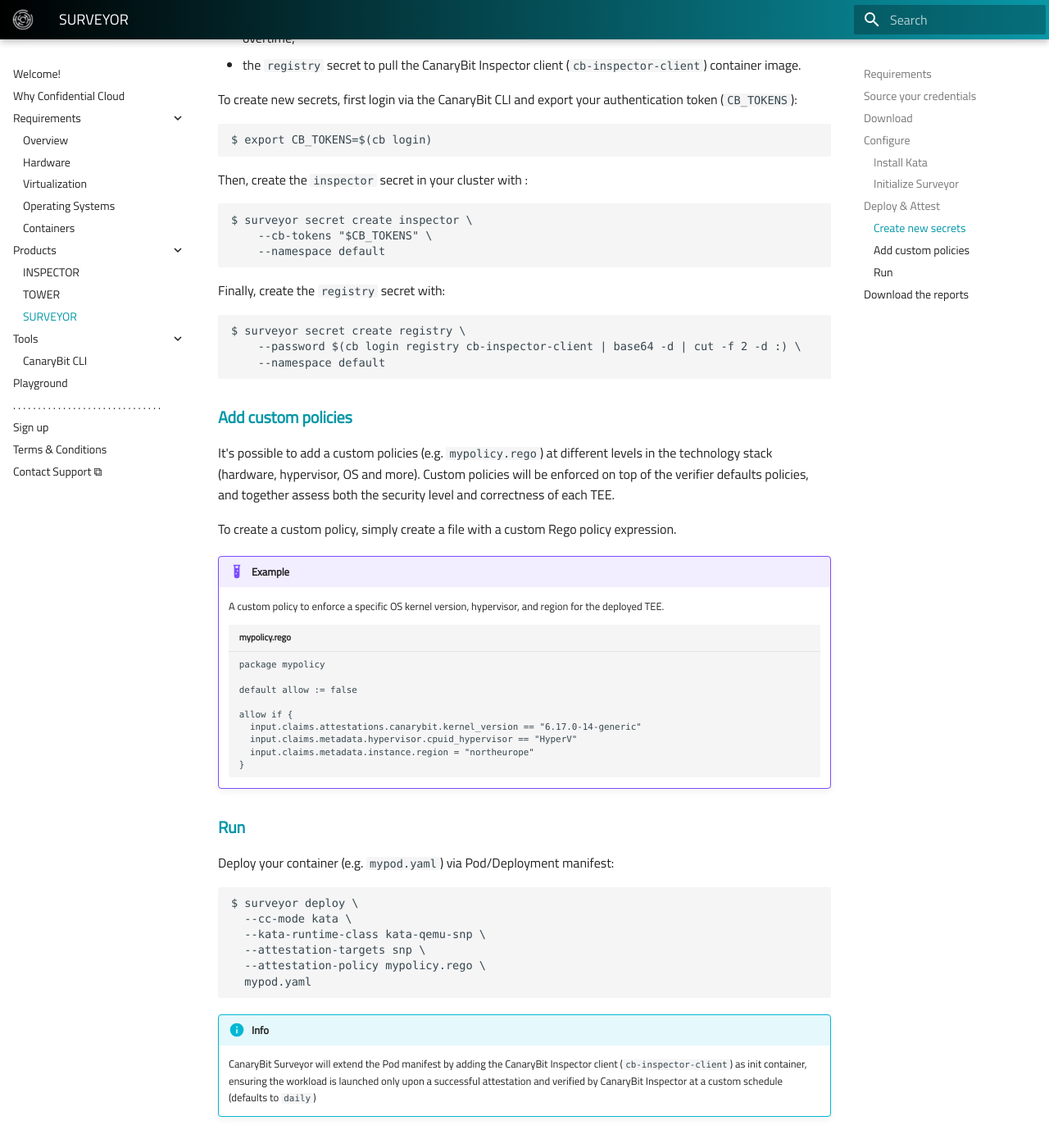
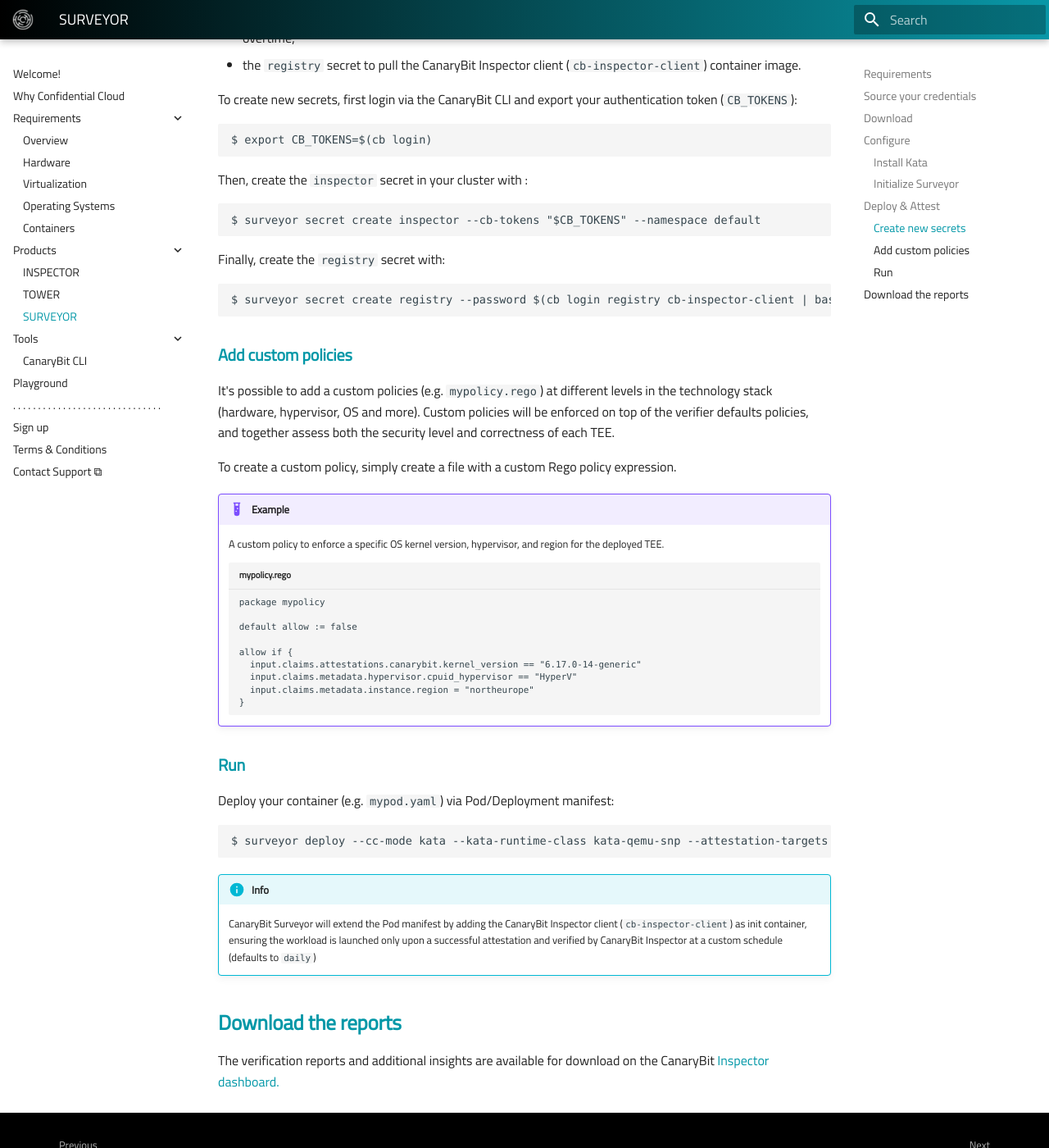
Before and after one commit to canarybit/cc-docs, an MkDocs documentation site: the page built from docs/products/surveyor.md, in a window 1280 px wide and 1400 px high, scrolled down 2605 px. Shown: the whole window at 82% size. Built offline with MkDocs 1.6.1 and Material for MkDocs 9.7.7, drawn with Linux system fonts in a browser that asks for light colours.

Commit message:
Removes trailing

````diff
--- a/docs/products/surveyor.md
+++ b/docs/products/surveyor.md
@@ -112,17 +112,13 @@
 Then, create the `inspector` secret in your cluster with :
 
 ```
-$ surveyor secret create inspector \
-    --cb-tokens "$CB_TOKENS" \
-    --namespace default
+$ surveyor secret create inspector --cb-tokens "$CB_TOKENS" --namespace default
 ```
 
 Finally, create the `registry` secret with:
 
 ```
-$ surveyor secret create registry \
-    --password $(cb login registry cb-inspector-client | base64 -d | cut -f 2 -d :) \
-    --namespace default
+$ surveyor secret create registry --password $(cb login registry cb-inspector-client | base64 -d | cut -f 2 -d :) --namespace default
 ```
 
 ### Add custom policies
@@ -153,12 +149,7 @@
 Deploy your container (e.g. `mypod.yaml`) via Pod/Deployment manifest:
 
 ```
-$ surveyor deploy \
-  --cc-mode kata \
-  --kata-runtime-class kata-qemu-snp \
-  --attestation-targets snp \
-  --attestation-policy mypolicy.rego \
-  mypod.yaml
+$ surveyor deploy --cc-mode kata --kata-runtime-class kata-qemu-snp --attestation-targets snp --attestation-policy mypolicy.rego mypod.yaml
 ```
 
 !!! info
````
